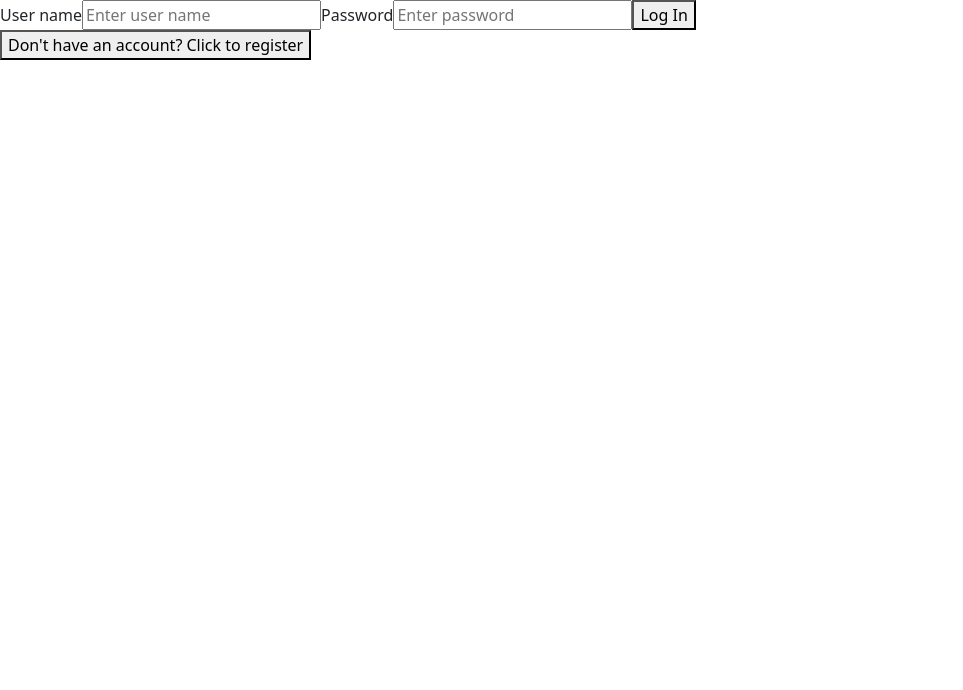
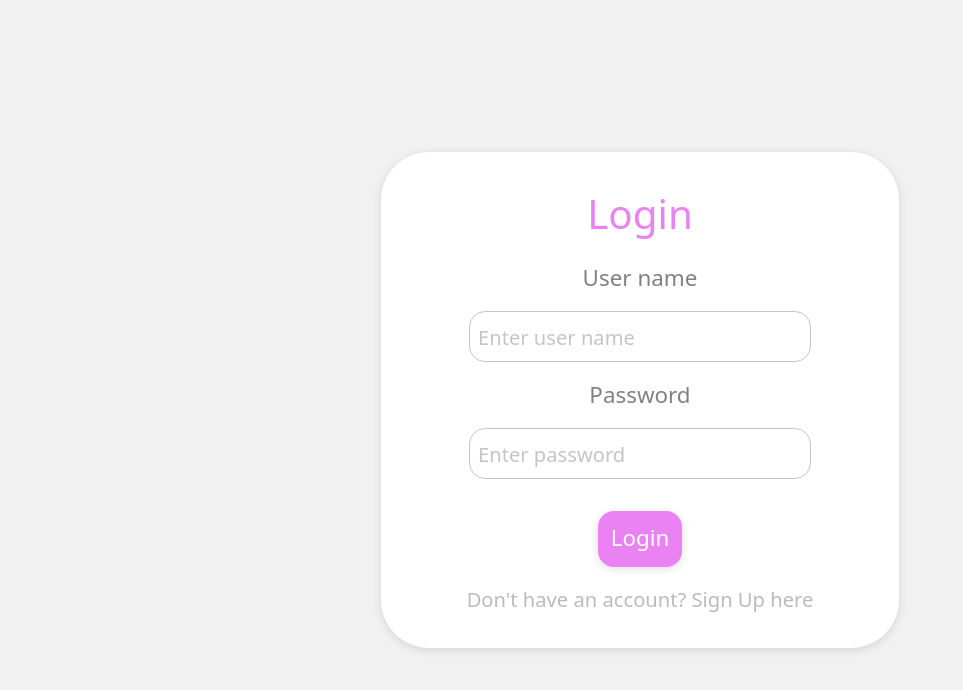
Before and after one commit to Moranpx1/react-project, a React (Vite) app in the folder frontend/: page / in a window 1280 px wide. Shown: the top 690 px of the page, without its empty margins (0-963 px from the left). Built offline with nearby package versions, Linux system fonts and the light colour scheme; the HTML template or start-up script is replaced by a standard one.

Commit message:
Login & Sign up designed

```diff
--- a/frontend/package.json
+++ b/frontend/package.json
@@ -9,6 +9,7 @@
     "preview": "vite preview"
   },
   "dependencies": {
+    "axios": "^1.4.0",
     "bootstrap": "5.3",
     "react": "^18.2.0",
     "react-dom": "^18.2.0"
--- a/frontend/src/App.css
+++ b/frontend/src/App.css
@@ -0,0 +1,125 @@
+.App {
+    display: flex;
+    text-align: center;
+    min-height: 100vh;
+    align-items: center;
+    justify-content: center;
+    background-color: rgb(241, 241, 241);
+}
+
+.form{
+    padding:2rem;
+    padding-left: 5rem;
+    padding-right: 5rem;
+    min-height: 50vh;
+    display: flex;
+    flex-direction: column;
+    align-items: center;
+    justify-content: space-between;
+    text-align: left;
+    background-color: white;
+    border-radius: 3rem;
+    font-size: 140%;
+    margin-top: 1rem;
+    margin-bottom: 1rem;
+    box-shadow: rgba(99, 99, 99, 0.2) 0px 2px 8px 0px;
+}
+
+.register-form-container {
+    display: flex;
+    align-items: center;
+    text-align: left;
+    flex-direction: row;
+}
+
+.register-form-columns {
+    display: flex;
+    align-items: center;
+    text-align: left;
+    flex-direction: column;
+    justify-content: space-between;
+    padding-left: 1rem;
+    padding-right: 1rem;
+}
+
+label {
+    padding: 1rem;
+    color: rgb(129, 129, 129);
+}
+
+input {
+    border-radius: 1rem;
+    border: solid 0.01rem rgb(197, 197, 197);
+    padding: 0.5rem;
+    color: rgb(129, 129, 129);
+}
+
+input:active {
+    border: solid 0.01rem rgb(129, 129, 129);
+}
+
+/*Comments*/
+.errorText {
+    font-size: 80%;
+    color: rgb(255, 125, 125);
+}
+
+input:focus {
+    outline: none;
+    outline: solid 0.02rem rgb(105, 105, 105);
+}
+
+::placeholder {
+    color:rgb(197, 197, 197);
+    font-size: 90%;
+}
+
+/*Buttons*/
+
+button {
+    background-color: none;
+    border: none;
+}
+
+.bigButton {
+    padding: 0.8rem;
+    padding-top: 0.6rem;
+    margin: 1rem;
+    margin-top: 2rem;
+    border: none;
+    border-radius: 1rem;
+    background-color: rgb(234, 130, 243);
+    color: white;
+    font: 120%;
+    transition: 0.2s;
+    box-shadow: rgba(99, 99, 99, 0.2) 0px 2px 8px 0px;
+
+}
+
+.bigButton:hover {
+    transform:scale(1.1)
+}
+
+.bigButton:active {
+    background-color: rgb(246, 186, 252);
+}
+
+.periButton {
+    font-size: 90%;
+    color: rgb(187, 187, 187);
+    background-color: transparent;
+    transition: 0.15s;
+}
+
+.periButton:hover {
+    color:rgb(150, 150, 150);
+}
+
+.periButton:active {
+    color: rgb(109, 109, 109);
+}
+
+.heading {
+    color: rgb(234, 130, 243);
+    font-size: 180%;
+}
--- a/frontend/src/App.tsx
+++ b/frontend/src/App.tsx
@@ -1,10 +1,21 @@
+import React, {useState} from "react";
 import Login from "./components/Login";
 import Register from "./components/Register";
+import "./App.css"
 
 const App = () => {
+
+  const [currentForm, setCurrentForm] = useState("login");
+
+  const toggleForm = (formName: string) => {
+    setCurrentForm(formName);
+  }
+
   return (
-  <Login />
-  )
+    <div className="App">
+      {currentForm === "login" ? <Login onFormSwitch = {toggleForm}/> : <Register onFormSwitch = {toggleForm}/>}
+    </div>
+  );
 };
 
 export default App;
--- a/frontend/src/components/Login.tsx
+++ b/frontend/src/components/Login.tsx
@@ -1,37 +1,45 @@
-import Rect, {useState} from 'react';
+import React, {useState} from 'react';
+import axios from 'axios';
 
-const Login = () => {
+const Login = (props: any) => {
 
   const [userName, setUserName] = useState('');
   const [password, setPassword] = useState('');
 
-  const handleUserNameChange = (e) => {
-    setUserName(e.target.value);
-  }
+  const handleSubmit = (e: React.FormEvent<HTMLFormElement>) => {
+    e.preventDefault();
 
+    //API related
+    axios.post('http://localhost:3000/api/login', {
+      username: userName,
+      password: password
+    })
+      .then(response => {
+        // Handle successful login response
+        console.log(response.data); // Log the response data or perform any necessary actions
 
-  const handlePasswordChange = (e) => {
-    setPassword(e.target.value);
-  }
-
-  //Censor password
-  const censoredPassword = '*'.repeat(password.length);
-
-  const handleSubmit = (e) => {
-    e.preventDafault();
+        // Reset the form
+        setUserName('');
+        setPassword('');
+      })
+      .catch(error => {
+        // Handle error
+        console.error(error);
+      });
   }
 
     return (
-        <>
-          <form>
-            <label form = "user_name">User name</label>
-            <input type = "text" value = {userName} placeholder="Enter user name" id = "userName" name = "userName" onChange = {handleUserNameChange}></input>
-            <label form = "password">Password</label>
-            <input type = "text" value = {censoredPassword} placeholder="Enter password" id = "password" name = "password" onChange = {handlePasswordChange}></input>
-            <button type = "submit">Log In</button>
+        <div className = "auth-form-container">
+          <form className = "form" autoComplete = "off" onSubmit={handleSubmit}>
+            <div className = "heading">Login</div>
+            <label htmlFor = "userName">User name</label>
+            <input type = "text" value = {userName} onChange = {(e) => setUserName(e.target.value)} placeholder="Enter user name" id = "userName" name = "userName"></input>
+            <label htmlFor = "password">Password</label>
+            <input type = "password" value = {password} onChange = {(e) => setPassword(e.target.value)} placeholder="Enter password" id = "password" name = "password"></input>
+            <button className = "bigButton" type = "submit">Login</button>
+            <button className = "periButton" onClick={() => props.onFormSwitch("register")}>Don't have an account? Sign Up here</button>
           </form>
-          <button>Don't have an account? Click to register</button>
-        </>
+        </div>
       );
 }
 
--- a/frontend/src/components/Register.tsx
+++ b/frontend/src/components/Register.tsx
@@ -1,8 +1,86 @@
+import React, {useState} from 'react';
+import axios from 'axios';
+import validaion from './Validation';
 
-const Register = () => {
-    return (
-        <>Register</>
-    )
+const Register = (props: any) => {
+
+  const [values, setValues] = useState({
+    firstName: "",
+    lastName: "",
+    userName: "",
+    email: "",
+    password: "",
+    confirmPassword: ""
+  });
+
+  const handleInput = (e: React.ChangeEvent<HTMLInputElement>) => {
+    setValues({...values, [e.target.name]: e.target.value})
+  }
+
+  const handleSubmit = (e: React.FormEvent<HTMLFormElement>) => {
+    e.preventDefault();
+
+  const [errors, setErrors] = useState({});
+
+  const handleValidation = () => {
+
+  }
+
+    //API related
+    axios.post('/api/register', {
+      username: values.userName,
+      password: values.password
+    })
+      .then(response => {
+        // Handle successful login response
+        console.log(response.data); // Log the response data or perform any necessary actions
+      })
+      .catch(error => {
+        // Handle error
+        console.error(error);
+      });
+  }
+
+  return (
+    <div>
+          <form  className = "form" autoComplete = "off" onSubmit={handleSubmit}>
+          <div className = "heading">Create your account</div>
+
+            <div className = "register-form-container">
+            <div className = "register-form-columns">
+
+        <label htmlFor = "firstName">First name</label>
+        <input type = "text" value = {values.firstName} onChange = {handleInput} placeholder="Your first name" id = "firstName" name = "firstName"></input>
+
+            <label htmlFor = "userName">User name</label>
+            <input type = "text" value = {values.userName} onChange = {handleInput} placeholder="Choose a user name" id = "userName" name = "userName"></input>
+
+            <label htmlFor = "password">Password</label>
+            <input type = "password" value = {values.password} onChange = {handleInput} placeholder="Create a password" id = "password" name = "password"></input>
+
+
+            </div>
+
+            <div className = "register-form-columns">
+
+            <label htmlFor = "lastName">Last name</label>
+            <input type = "text" value = {values.lastName} onChange = {handleInput} placeholder="Your last name" id = "lastName" name = "lastName"></input>
+
+            <label htmlFor = "email">Email</label>
+            <input type = "email" value = {values.email} onChange = {handleInput} placeholder="Enter your email" id = "email" name = "email"></input>
+
+            <label htmlFor = "confirmPassword">Confirm password</label>
+            <input type = "password" value = {values.confirmPassword} onChange = {handleInput} placeholder="Reapeat your password" id = "ConfirmPassword" name = "ConfirmPassword"></input>
+
+            </div>
+            </div>
+
+            <button className = "bigButton" type = "submit">Sign Up</button>
+            <button className = "periButton" onClick={() => props.onFormSwitch("login")}>Already have an account? Click here to log in</button>
+
+          </form>
+        </div>
+      );
 }
 
 export default Register;
--- /dev/null
+++ b/frontend/src/components/Validation.js
@@ -0,0 +1,25 @@
+const Validation = (values) => {
+    let error = {}
+    const emailPattern = /^[^\s@]+@[^\s@]+\.[^\s@]+$/
+    const passwordPattern = /^.(8,)$/
+
+    if(values.userName === ""){
+        error.userName = "Input should not be empty"
+    }
+
+    if(!emailPattern.test(values.email)){
+        error.email = "The email is not valid"
+    }
+
+    if(!passwordPattern.test(values.password)){
+        error.password = "Password must contain at least 8 characters"
+    }
+
+    if(values.confirmPassword !== values.password){
+        error.passwordConfirm = "Password not matched"
+    }
+
+    return error;
+}
+
+export default Validation;
```
Also changed, not shown: 1 other file (tests, documents, lock files or other folders).
